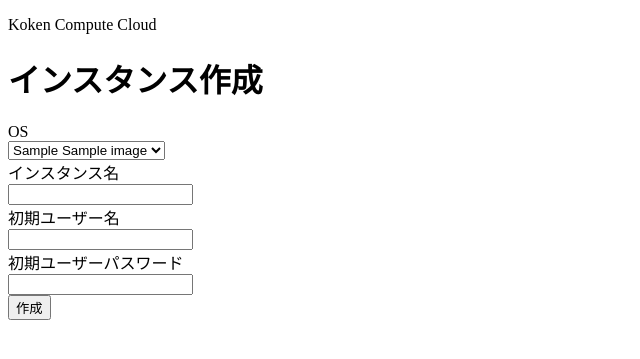
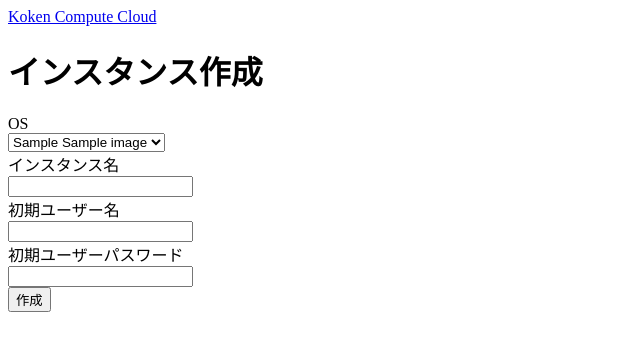
Before and after one commit to ueckoken/kc2, a FastAPI app: template templates/new.html in a window 1280 px wide. Shown: the top 359 px of the page, without its empty margins (0-640 px from the left). Run offline with FastAPI, Linux system fonts and the light colour scheme; the template is opened without the code that fills it: most values are stand-ins (such as "Sample title", 1, 10 or a date in 2020); some libraries are stand-ins or nearby versions.

Commit message:
add link to navbar title

```diff
--- a/templates/base.html
+++ b/templates/base.html
@@ -16,7 +16,7 @@
 	<body>
 		<header class="navbar navbar-dark">
 			<div class="container-xl">
-				<p class="navbar-brand navbar-brand-autodark mb-0">Koken Compute Cloud</p>
+				<a href="/" class="navbar-brand navbar-brand-autodark mb-0">Koken Compute Cloud</a>
 			</div>
 		</header>
 		<div class="content">
```
